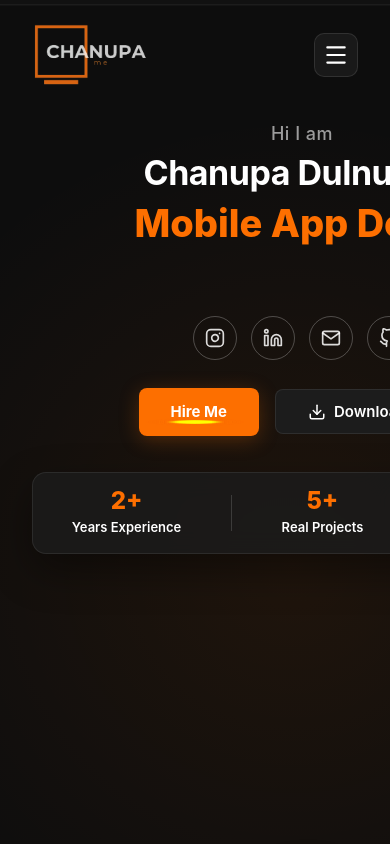
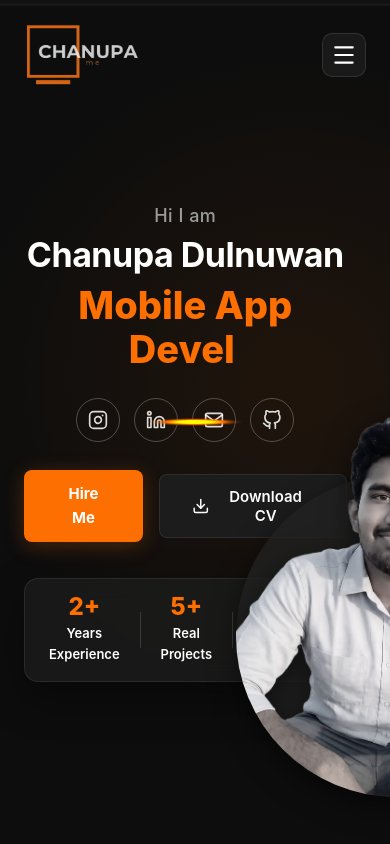
Before and after one commit to chanupadulnuwan/chanupa-portfolio, a React (Vite) app: page / in a window 390 px wide. Shown: the top 844 px of the page. Built offline with nearby package versions, Linux system fonts and the light colour scheme.

Commit message:
style: remove max-width restriction to spread layout full-width with exact 2in side gaps

```diff
--- a/src/components/Hero.css
+++ b/src/components/Hero.css
@@ -10,8 +10,8 @@
 }
 
 .hero-container {
-  display: grid;
-  grid-template-columns: 1.15fr 0.85fr;
+  display: flex;
+  justify-content: space-between;
   align-items: center;
   gap: 40px;
   width: 100%;
--- a/src/index.css
+++ b/src/index.css
@@ -17,7 +17,7 @@
   --radius-md: 14px;
   --radius-lg: 24px;
   --radius-full: 9999px;
-  --max-width: 1440px;
+  --max-width: 100%;
 }
 
 * {
@@ -61,14 +61,21 @@ button {
 
 /* Layout Utilities */
 .container {
-  max-width: var(--max-width);
+  width: 100%;
+  max-width: 100%;
   margin: 0 auto;
-  padding: 0 1.5in;
+  padding: 0 2in;
 }
 
-@media (max-width: 1024px) {
+@media (max-width: 1200px) {
   .container {
-    padding: 0 32px;
+    padding: 0 1in;
+  }
+}
+
+@media (max-width: 768px) {
+  .container {
+    padding: 0 24px;
   }
 }
 
```
